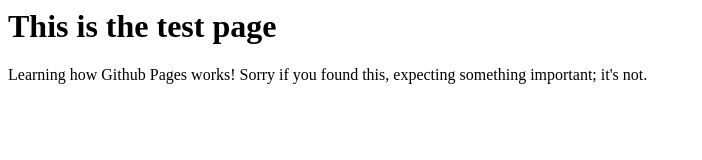
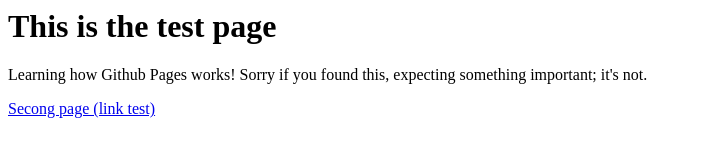
Before and after one commit to avant5/webtest, a plain HTML site: page index.html in a window 1280 px wide. Shown: the whole page, without its empty margins (0-702 px from the left). Drawn offline with Linux system fonts and the light colour scheme.

Commit message:
Update index.html

```diff
--- a/index.html
+++ b/index.html
@@ -5,5 +5,6 @@
   <body>
     <h1>This is the test page</h1>
     <p>Learning how Github Pages works!  Sorry if you found this, expecting something important; it's not.</p>
+    <p><a href="/second.html">Secong page (link test)</a></p>
   </body>
 </html>
```
